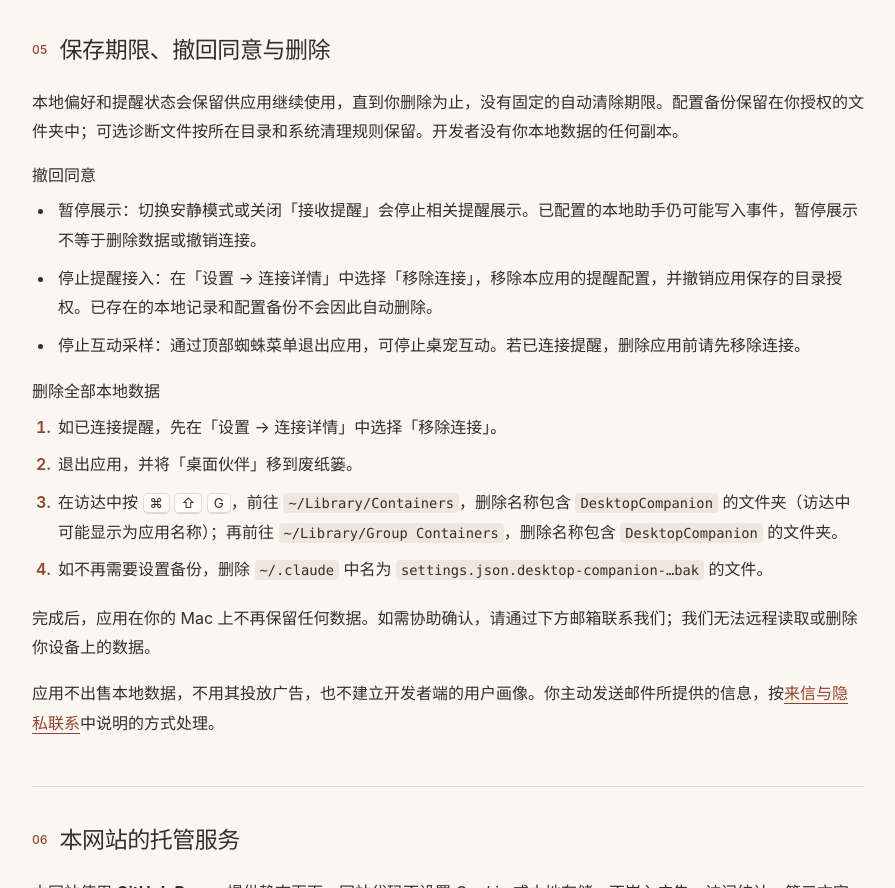
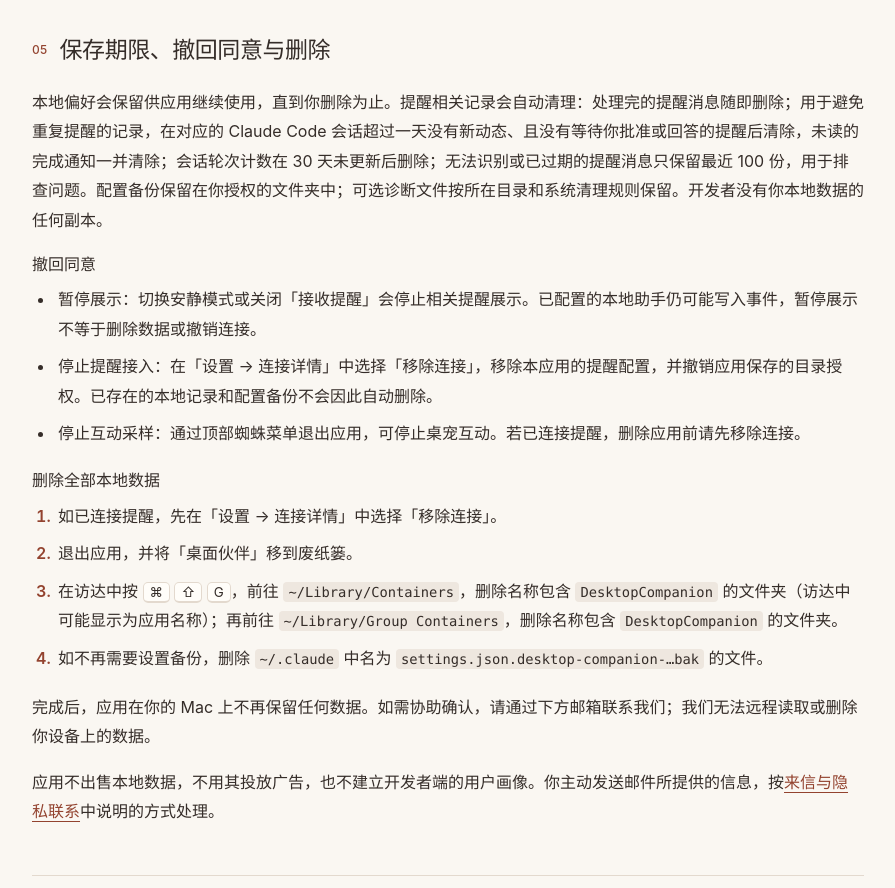
Before and after one commit to chenmy/desktop-companion-support, a plain HTML site: page docs/privacy/index.html in a window 1280 px wide. Shown: the part 2449-3337 px from the top of the page, without its empty margins (316-1211 px from the left). Drawn offline with Linux system fonts and the light colour scheme.

Commit message:
【DesktopCompanionSupport】docs：隐私政策写明提醒数据的自动清理期限
- 「保存期限」改为：处理完的提醒消息随即删除；会话超过一天没有新动态且无等待批准或回答时清除去重记录与未读完成通知；会话轮次计数 30 天未更新删除；无法识别或过期的消息只留最近 100 份

Co-Authored-By: Claude Opus 5.5 (1M context) <noreply@anthropic.com>

```diff
--- a/docs/privacy/index.html
+++ b/docs/privacy/index.html
@@ -88,7 +88,7 @@
                 </section>
                 <section id="choices" class="document-section" aria-labelledby="choices-title">
                     <div class="section-heading"><span class="section-number" aria-hidden="true">05</span><h2 id="choices-title">保存期限、撤回同意与删除</h2></div>
-                    <p>本地偏好和提醒状态会保留供应用继续使用，直到你删除为止，没有固定的自动清除期限。配置备份保留在你授权的文件夹中；可选诊断文件按所在目录和系统清理规则保留。开发者没有你本地数据的任何副本。</p>
+                    <p>本地偏好会保留供应用继续使用，直到你删除为止。提醒相关记录会自动清理：处理完的提醒消息随即删除；用于避免重复提醒的记录，在对应的 Claude Code 会话超过一天没有新动态、且没有等待你批准或回答的提醒后清除，未读的完成通知一并清除；会话轮次计数在 30 天未更新后删除；无法识别或已过期的提醒消息只保留最近 100 份，用于排查问题。配置备份保留在你授权的文件夹中；可选诊断文件按所在目录和系统清理规则保留。开发者没有你本地数据的任何副本。</p>
                     <h3>撤回同意</h3>
                     <ul>
                         <li><strong>暂停展示：</strong>切换安静模式或关闭「接收提醒」会停止相关提醒展示。已配置的本地助手仍可能写入事件，暂停展示不等于删除数据或撤销连接。</li>
```
